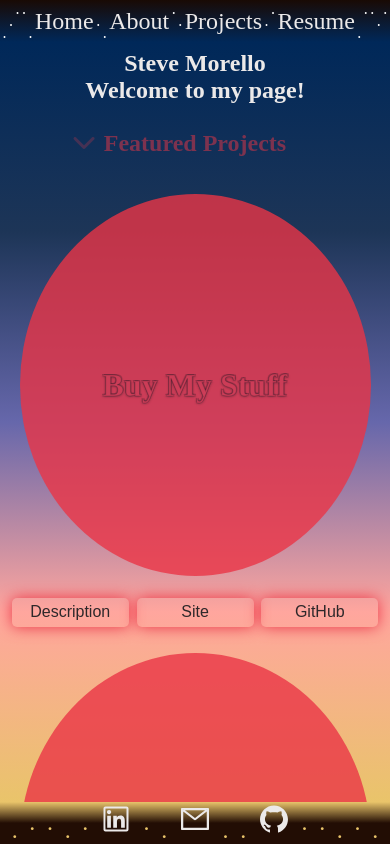
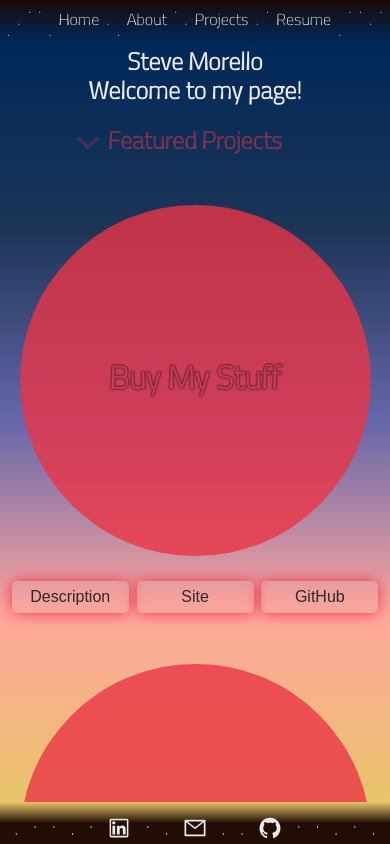
Before and after one commit to scubastove4/sm-portfolio, a React (Create React App) app: page / in a window 390 px wide. Built offline with nearby package versions, Linux system fonts and the light colour scheme.

Commit message:
adjsut nav, sun, and footer mobile font-sizes. include antaro font

```diff
--- a/src/App.css
+++ b/src/App.css
@@ -1,3 +1,13 @@
+@font-face {
+  src: url(Fonts/Novello_Pro_Normal.otf);
+  font-family: novello;
+}
+
+@font-face {
+  src: url(Fonts/Antaro.ttf);
+  font-family: antaro;
+}
+
 * {
   margin: 0;
   padding: 0;
@@ -7,6 +17,7 @@
 body {
   height: 100vh;
   width: 100vw;
+  font-family: antaro;
 }
 
 #root {
@@ -186,7 +197,7 @@ main::-webkit-scrollbar {
 }
 
 #featured-projects h3 {
-  font-size: 1.5em;
+  font-size: 3em;
   margin-bottom: 2%;
   color: rgba(234, 53, 70, 0.5);
 }
@@ -197,7 +208,7 @@ main::-webkit-scrollbar {
   align-items: center;
 
   transform: rotate(90deg);
-  font-size: 2em;
+  font-size: 3.5em;
   color: rgba(234, 53, 70, 0.3);
 }
 
@@ -409,7 +420,7 @@ main::-webkit-scrollbar {
 .sun h2 {
   color: #ea3546;
   background-color: transparent;
-  font-size: 3em;
+  font-size: 5em;
   -webkit-text-stroke: 1px rgba(0, 0, 0, 0.2);
   text-shadow: -1px 1px 2px rgba(0, 0, 0, 0.2), 1px 1px 2px rgba(0, 0, 0, 0.2),
     1px -1px 0 rgba(0, 0, 0, 0.2), -1px -1px 0 rgba(0, 0, 0, 0.2);
@@ -440,9 +451,12 @@ main::-webkit-scrollbar {
 }
 
 .card .descript-container {
-  background-image: url('./images/orange-moon.jpeg');
+  background-color: #ea3546;
+  opacity: 0.8;
+  /* background-image: url('./images/orange-moon.jpeg');
   background-position: 1.2%;
-  background-size: 150%;
+  background-size: 150%; */
+  color: #ebe9e9;
 }
 
 .description {
@@ -507,7 +521,7 @@ main::-webkit-scrollbar {
   border: none;
   background-color: transparent;
   box-shadow: 0 0 0.9em #ea3546;
-  font-size: 1em;
+  font-size: 2em;
 }
 
 .btn-container button:last-child {
@@ -677,6 +691,25 @@ main::-webkit-scrollbar {
     display: none;
   } */
 
+  nav a {
+    font-size: 1em;
+  }
+
+  footer a {
+    align-self: flex-end;
+
+    display: flex;
+    align-items: flex-end;
+
+    height: 100%;
+    font-size: 1.5em;
+    padding-bottom: 1%;
+  }
+
+  /* footer a svg {
+    margin-bottom: 1%;
+  } */
+
   #home {
     flex-direction: column;
     justify-content: center;
@@ -712,18 +745,20 @@ main::-webkit-scrollbar {
 
   #featured-projects h3 {
     margin: 0 1%;
+    font-size: 1.5em;
   }
-
-  /* #featured-projects svg {
-    animation: blink 2s infinite;
-    -webkit-animation: blink 2s infinite;
-  } */
 
   #featured-projects svg:first-of-type {
     order: -1;
   }
   #featured-projects svg:last-of-type {
     display: none;
+  }
+
+  #featured-projects svg {
+    /* animation: blink 2s infinite;
+    -webkit-animation: blink 2s infinite; */
+    font-size: 2em;
   }
 
   /* @keyframes blink {
@@ -767,7 +802,21 @@ main::-webkit-scrollbar {
     height: 70%;
   }
 
+  .sun,
+  .descript-container {
+    height: 80%;
+  }
+
   .sun h2 {
     font-size: 2em;
   }
+
+  .descript-container .title,
+  .descript-container .tech-container {
+    display: none;
+  }
+
+  .btn-container button {
+    font-size: 1em;
+  }
 }
```
Also changed, not shown: src/Fonts/Antaro.ttf (added), src/Fonts/Novello_Pro_Normal.otf (added).
